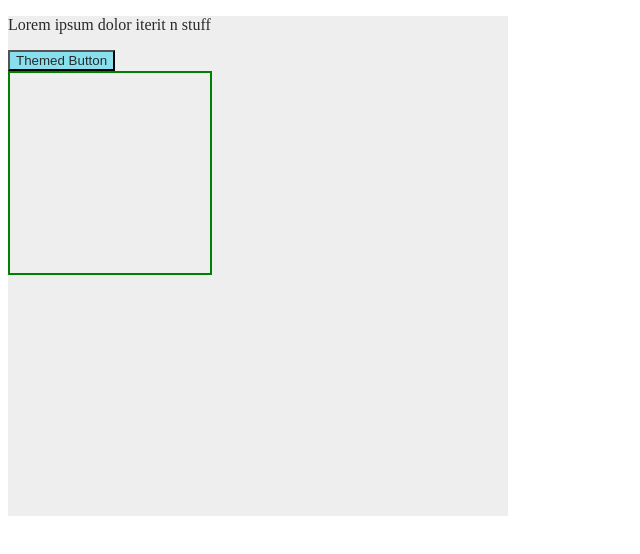
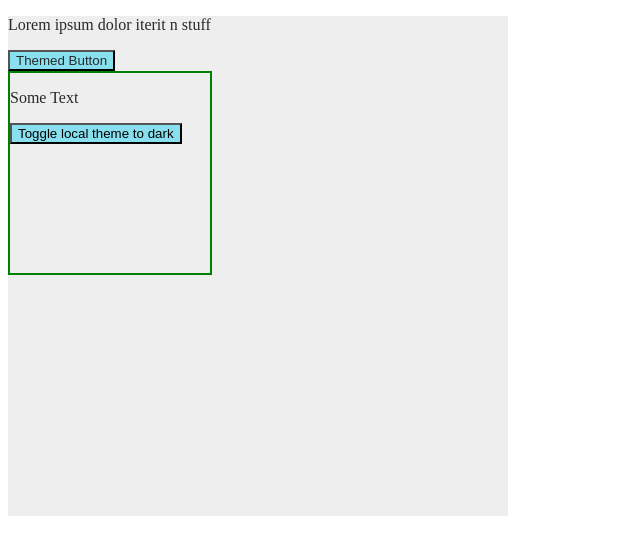
Before and after one commit to chandankr2727/Context-Theme-Toggler---React-Router-What-is-Routing-Why-Defining-Using-R---53reqc8nixzd, a React app: page / in a window 1280 px wide. Shown: the top 554 px of the page, without its empty margins (0-640 px from the left). Built offline with nearby package versions, Linux system fonts and the light colour scheme.

Commit message:
Update LocalThemedBox.js

```diff
--- a/src/components/LocalThemedBox.js
+++ b/src/components/LocalThemedBox.js
@@ -1,14 +1,31 @@
-import React from 'react';
-
+import React, { useContext, useState } from 'react';
+import { ThemeContext } from './ThemeProvider';
 
 const LocalThemedBox = () => {
+  const { globalTheme } = useContext(ThemeContext);
+  const [localTheme, setLocalTheme] = useState(globalTheme);
 
-return(
-    <div style={{width:'200px',height:'200px',border:'2px solid green'}} id="local-themed-box">
-        {/* Write code below this line */}
+  const toggleLocalTheme = () => {
+    setLocalTheme((prevTheme) => (prevTheme === 'light' ? 'dark' : 'light'));
+  };
 
+  return (
+    <div className={`bg-${localTheme}`} style={{ width: '200px', height: '200px', border: '2px solid green' }} id="local-themed-box">
+      <p
+        className={`txt-${globalTheme} ${localTheme === 'light' ? 'txt-light' : 'txt-dark'}`}
+        id="local-themed-text-container"
+      >
+        Some Text
+      </p>
+      <button
+        className={`btn-${localTheme} ${globalTheme === 'light' ? 'btn-light' : 'btn-dark'}`}
+        id="local-theme-toggler"
+        onClick={toggleLocalTheme}
+      >
+        Toggle local theme to {localTheme === 'light' ? 'dark' : 'light'}
+      </button>
     </div>
-)
-}
+  );
+};
 
-export { LocalThemedBox }
+export { LocalThemedBox };
```
